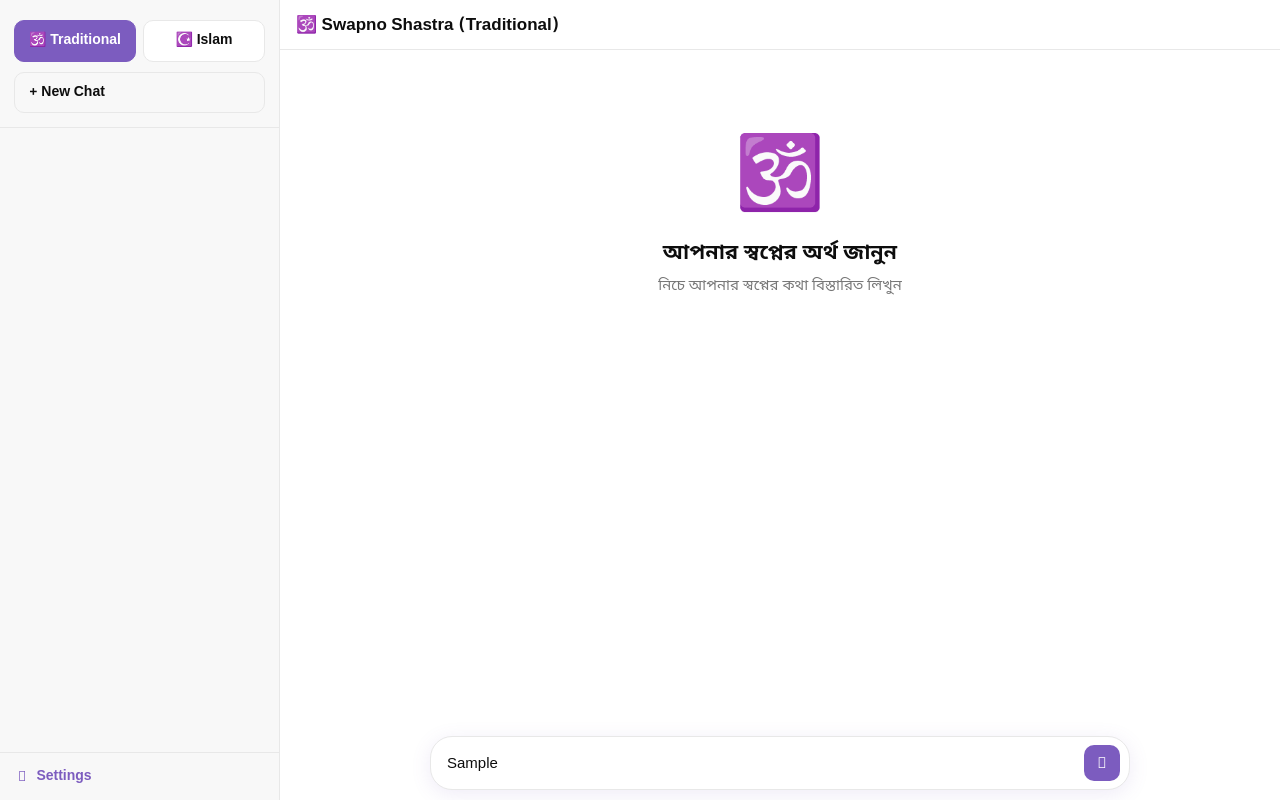
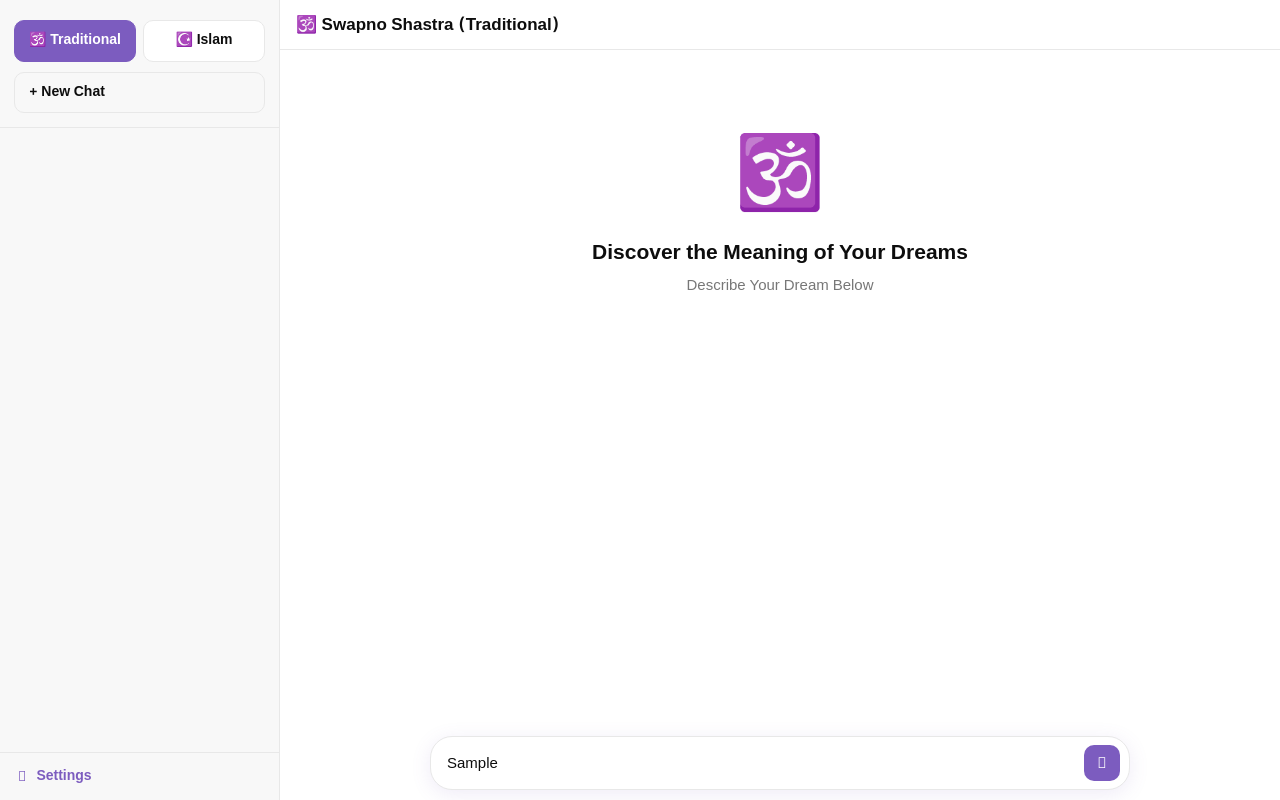
Before and after one commit to rahulbormon999-star/Swapno2, a plain HTML site: page index.html in a window 1280 px wide. Both pictures are taken after typing "Sample" into the empty fields and a click on the button "+ New Chat". Drawn offline with Linux system fonts and the light colour scheme.

Commit message:
Update index.html

```diff
--- a/index.html
+++ b/index.html
@@ -3,7 +3,7 @@
 <head>
     <meta charset="UTF-8">
     <meta name="viewport" content="width=device-width, initial-scale=1.0, viewport-fit=cover">
-    <title>স্বপ্ন শাস্ত্র - AI Dream Interpreter</title>
+    <title>Dream Interpreter - AI Dream Interpreter</title>
 
     <!-- PWA Meta -->
     <link rel="manifest" href="/manifest.json">
@@ -11,7 +11,7 @@
     <meta name="mobile-web-app-capable" content="yes">
     <meta name="apple-mobile-web-app-capable" content="yes">
     <meta name="apple-mobile-web-app-status-bar-style" content="black-translucent">
-    <meta name="apple-mobile-web-app-title" content="স্বপ্ন শাস্ত্র">
+    <meta name="apple-mobile-web-app-title" content="Dream Interpreter">
     <link rel="apple-touch-icon" href="logho.png">
 
     <!-- SEO -->
@@ -470,14 +470,14 @@
             <div class="chat-inner" id="chat-inner">
                 <div class="welcome">
                     <div class="logo" id="cl">🕉️</div>
-                    <h3>আপনার স্বপ্নের অর্থ জানুন</h3>
-                    <p>নিচে আপনার স্বপ্নের কথা বিস্তারিত লিখুন</p>
+                    <h3>Discover the Meaning of Your Dreams</h3>
+                    <p>Describe Your Dream Below</p>
                 </div>
             </div>
         </div>
         <div id="inp-wrap">
             <div class="inp-box">
-                <textarea id="ti" placeholder="আপনার স্বপ্নের কথা লিখুন..." rows="1"
+                <textarea id="ti" placeholder="Describe your dream..." rows="1"
                     oninput="ar(this)" onkeypress="ke(event)"></textarea>
                 <button id="send-btn" onclick="send()">
                     <i class="fa-solid fa-arrow-up"></i>
@@ -802,8 +802,8 @@ function newChat() {
     const lg = rel === 'sanatan' ? '🕉️' : '☪️';
     chatInner.innerHTML = `<div class="welcome">
         <div class="logo" id="cl">${lg}</div>
-        <h3>আপনার স্বপ্নের অর্থ জানুন</h3>
-        <p>নিচে আপনার স্বপ্নের কথা বিস্তারিত লিখুন</p>
+        <h3>Discover the Meaning of Your Dreams</h3>
+        <p>Describe Your Dream Below</p>
     </div>`;
     closeSB(); renderHist();
 }
```
